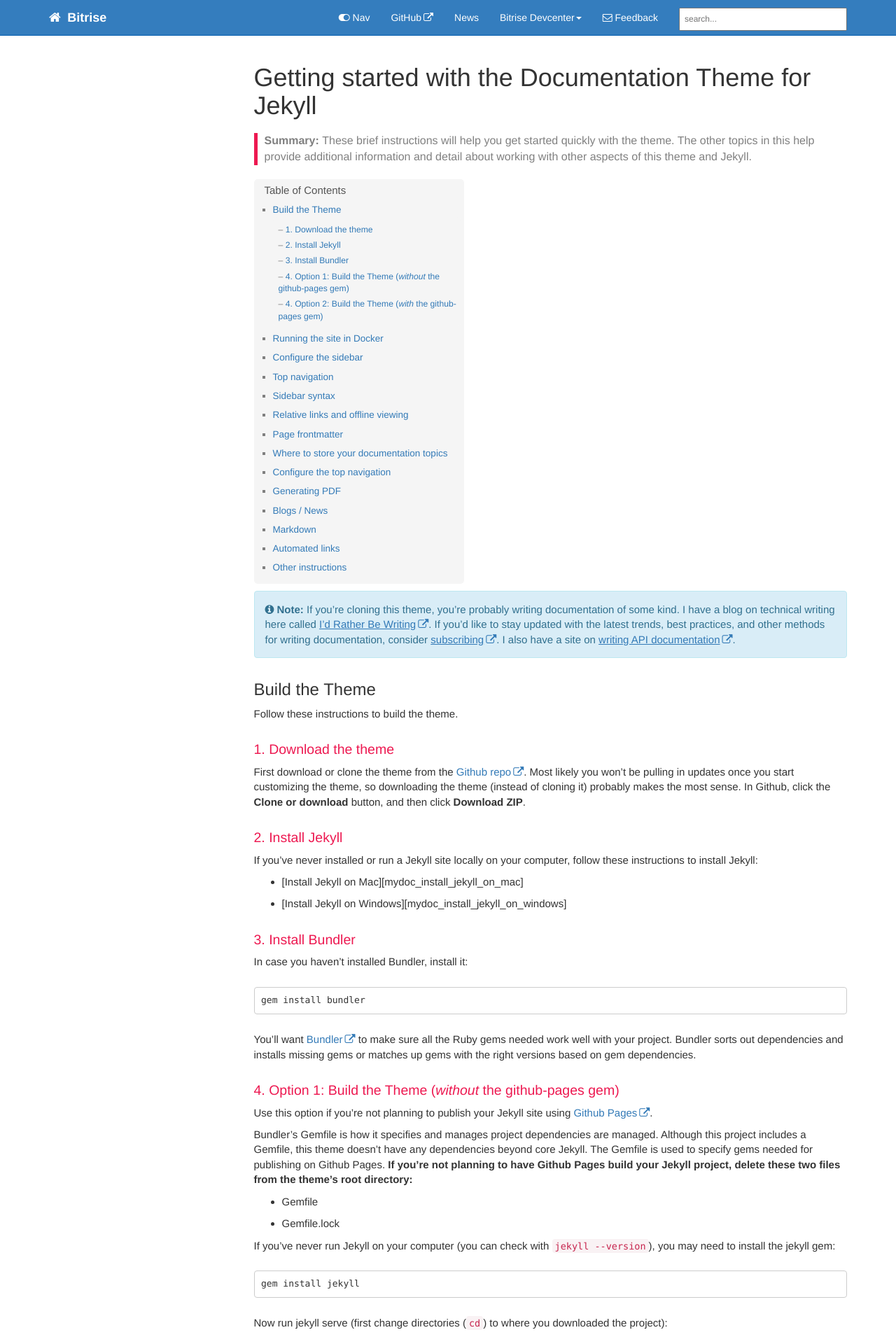
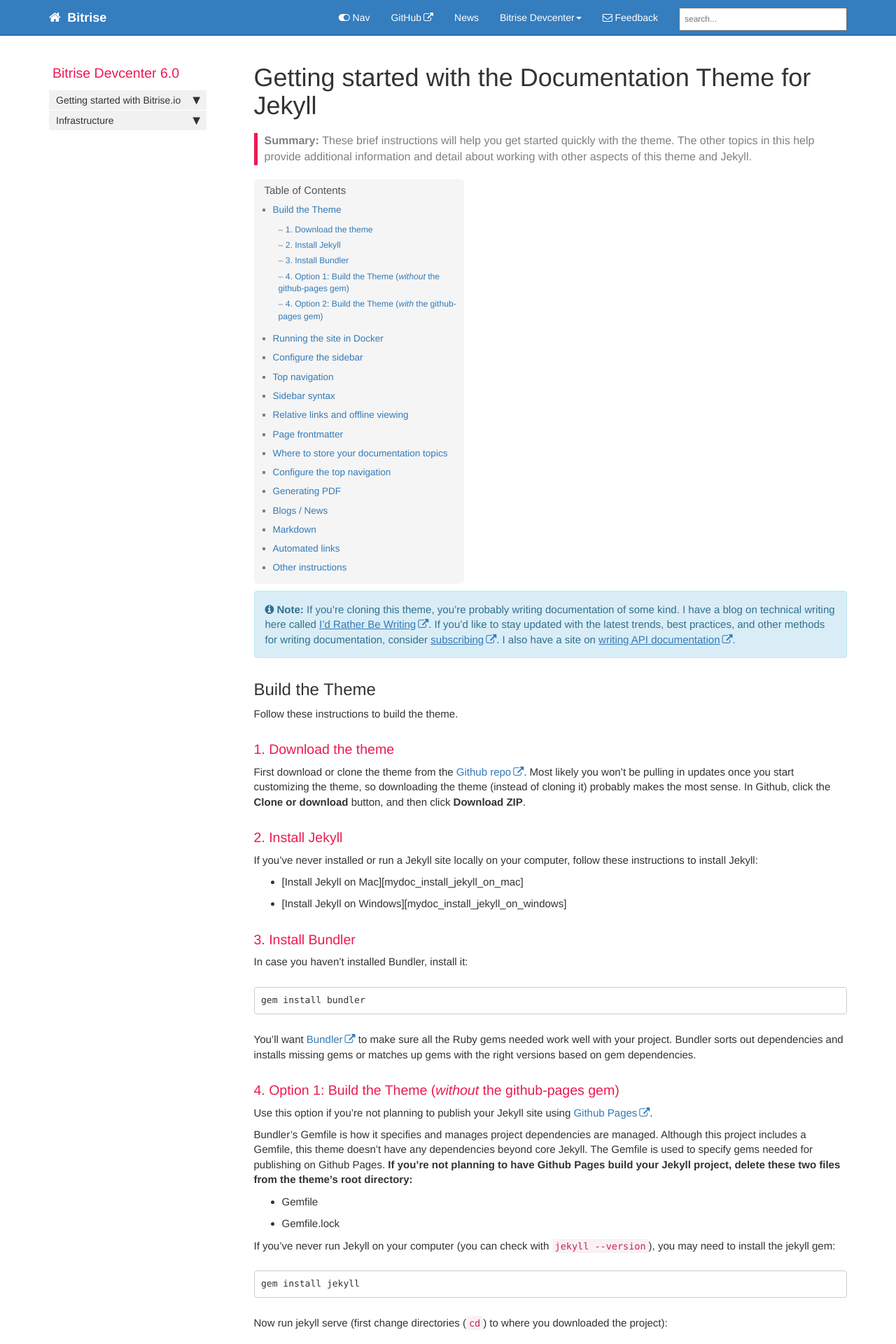
Before and after one commit to si0rac/jekyll-doc-theme, a Jekyll site: the page built from index.md, in a window 1280 px wide. Shown: the top 1920 px of the page at 70% size. Built offline with Jekyll 4.4.1, drawn with Linux system fonts in a browser that asks for light colours; nearby versions of some CDN libraries; comment, search, counter and statistics services are not loaded.

Commit message:
effing typo

```diff
--- a/_config.yml
+++ b/_config.yml
@@ -101,11 +101,12 @@ defaults:
 # these are defaults used for the frontmatter for these file types
 
 sidebars:
+- home_sidebar
 - Bitrise_io
 - Bitrise_CLI
 - Bitrise_API
 - Troubleshooting
-- home_sidebar
+
 
 description: "This is a new Bitrise employee desperately trying to understand this theme."
 # the description is used in the feed.xml file
```
Also changed, not shown: _data/sidebars/Bitrise_io.yml (renamed from _data/sidebars/Btirise_io.yml).
